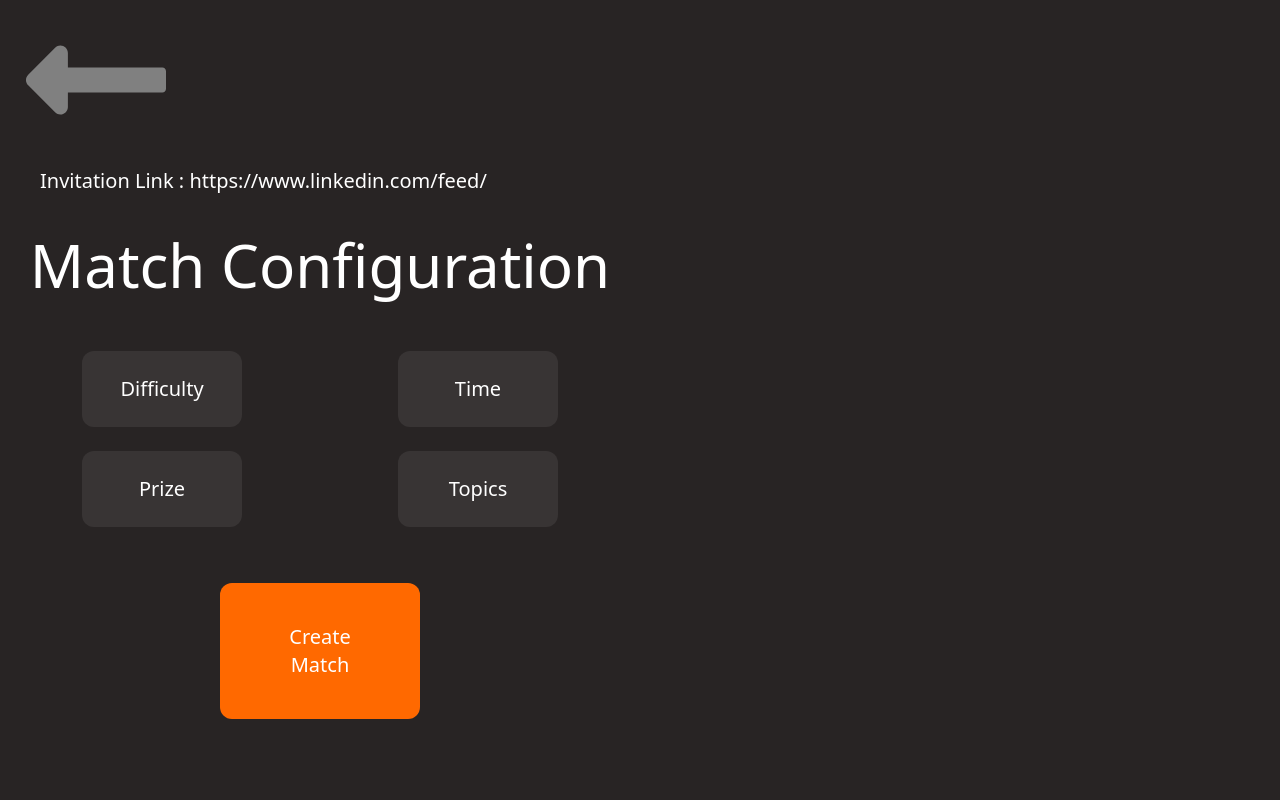
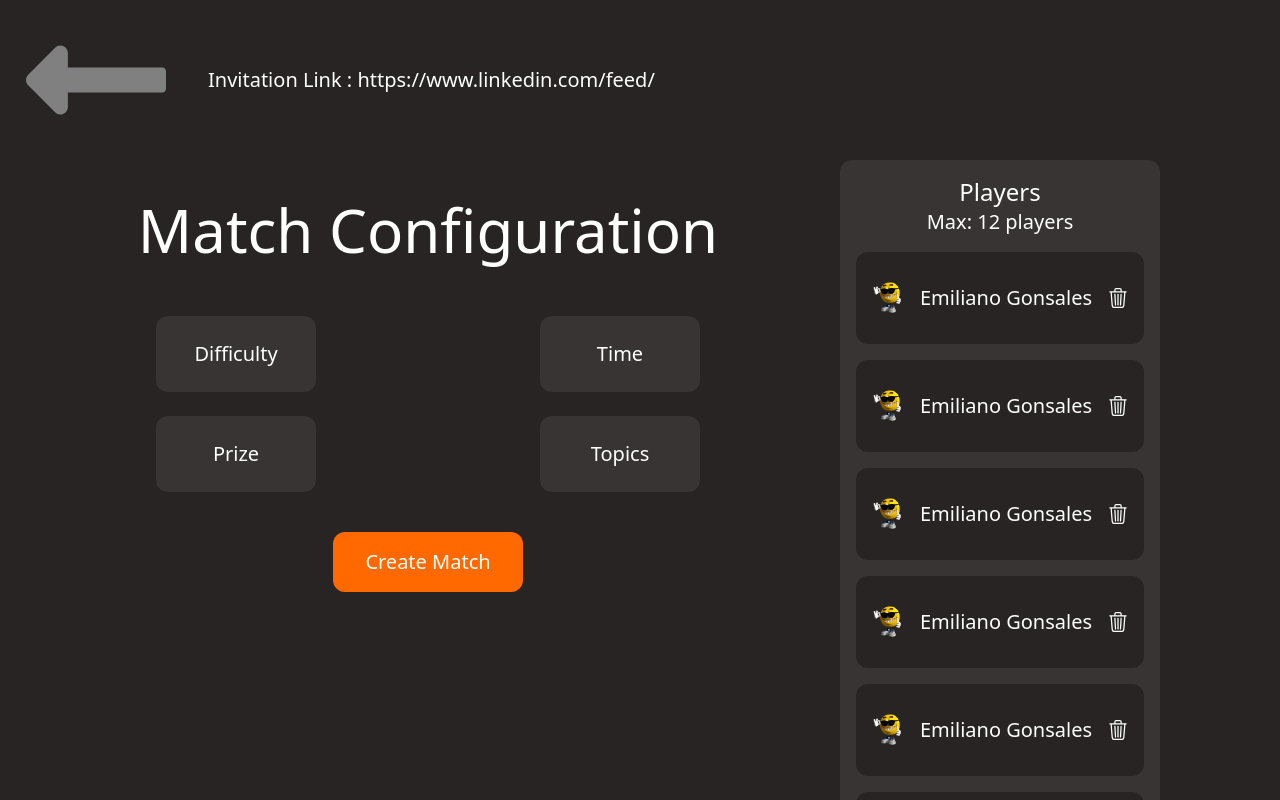
Before and after one commit to Emiliano0X1/InternArena, a React (Vite) app in the folder InternArena/: page / in a window 1280 px wide. Built offline with nearby package versions, Linux system fonts and the light colour scheme.

Commit message:
PlayerList and Player complete

```diff
--- a/InternArena/src/screens/MatchConfig/MatchConfig.jsx
+++ b/InternArena/src/screens/MatchConfig/MatchConfig.jsx
@@ -1,21 +1,21 @@
 import { FaLongArrowAltLeft } from "react-icons/fa";
+import Players from "./components/Players";
 
-function MatchConfig(){
-    return(
-
+function MatchConfig() {
+    return (
         <div className="fixed inset-0 w-full h-full bg-[#282424] overflow-y-auto text-xl text-white">
-            <div>
+            <div className="flex items-center">
                 <button className="mx-4">
                     <FaLongArrowAltLeft color="gray" className="h-40 w-40" />
                 </button>
+
+                <p className="mx-4">Invitation Link : https://www.linkedin.com/feed/ </p>
             </div>
 
-            <div className="mx-10">
-                <p>Invitation Link : https://www.linkedin.com/feed/ </p>
-            </div>
-
+            {/* Contenedor principal en fila */}
+            <div className="flex gap-6 px-10">
                 {/*Match configuration div*/}
-            <div className="h-fit max-w-1/2">
+                <div className="flex-1">
                     <h2 className="text-6xl text-center my-10">Match Configuration</h2>
 
                     {/*Option Buttons*/}
@@ -42,13 +42,19 @@ function MatchConfig(){
                     </div>
 
                     <div className="flex justify-center">
-                    <button className="h-fit w-50 rounded-xl bg-orange-500 p-10 m-10">
+                        <button className="rounded-xl bg-orange-500 px-8 py-4 mt-6">
                             Create Match
                         </button>
                     </div>
                 </div>
+
+                {/* Players a la derecha */}
+                <div className="w-1/3">
+                    <Players />
                 </div>
-    )
+            </div>
+        </div>
+    );
 }
 
-export default MatchConfig
+export default MatchConfig;
--- /dev/null
+++ b/InternArena/src/screens/MatchConfig/components/Player.jsx
@@ -0,0 +1,18 @@
+import joeswag from '../../../assets/joeswag.png'
+import { BsTrash3 } from "react-icons/bs";
+
+function Player(){
+    return(
+        <div className="bg-[#282424] h-fit my-4 rounded-xl p-4 text-xl">
+            <div className='flex items-center'>
+                <img src={joeswag} alt="Profile Picture" className='h-8 w-8'/>
+                <p className='p-4'>Emiliano Gonsales</p>
+                <button>
+                    <BsTrash3/>
+                </button>
+            </div>
+        </div>
+    )
+}
+
+export default Player
--- a/InternArena/src/screens/MatchConfig/components/Players.jsx
+++ b/InternArena/src/screens/MatchConfig/components/Players.jsx
@@ -0,0 +1,21 @@
+import Player from "./Player"
+
+function Players() {
+    return(
+        <div className="h-fit w-fit bg-[#383434] text-white text-xl text-center p-4 rounded-xl">
+            <p className="text-2xl">Players</p>
+            <p>Max: 12 players</p>
+            <Player/>
+            <Player/>
+            <Player/>
+            <Player/>
+            <Player/>
+            <Player/>
+            <Player/>
+            <Player/>
+            <Player/>
+        </div>
+    )
+}
+
+export default Players
```
Lines whose indentation alone changed are shown as unchanged.
